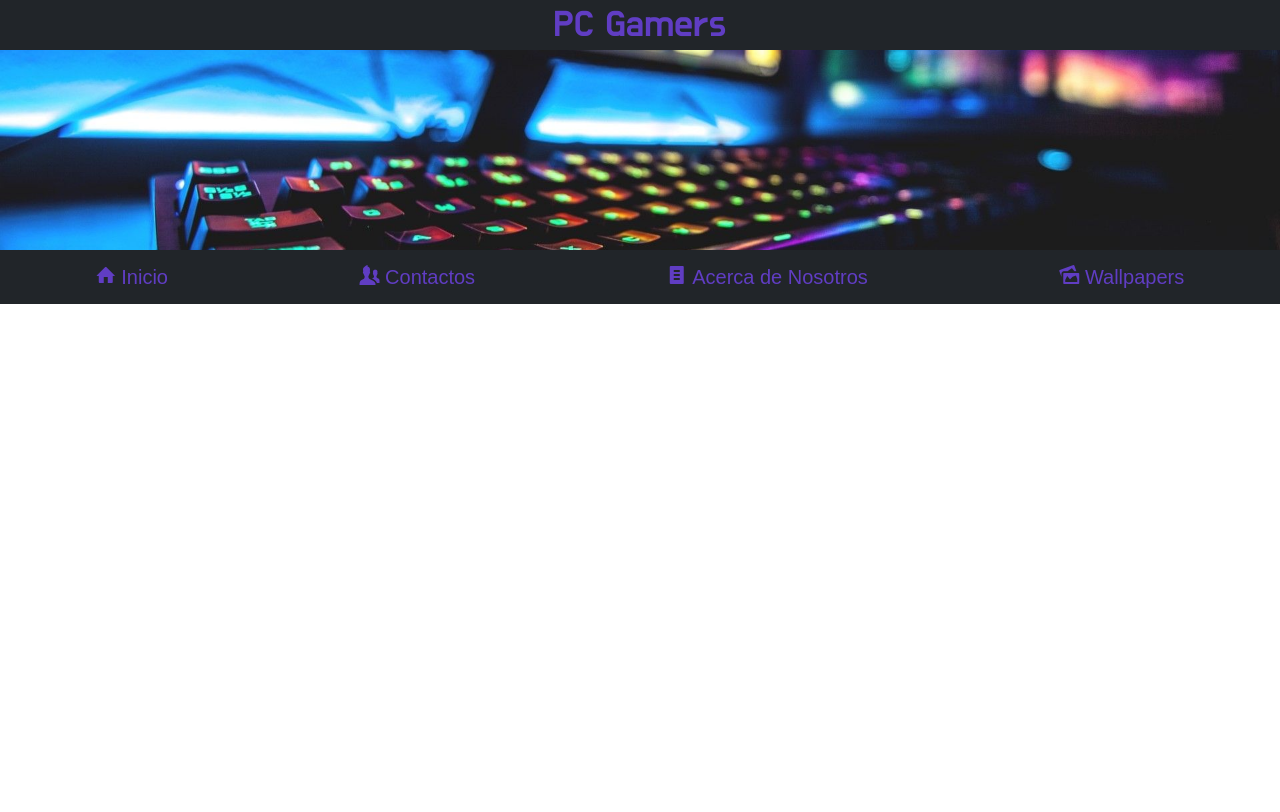
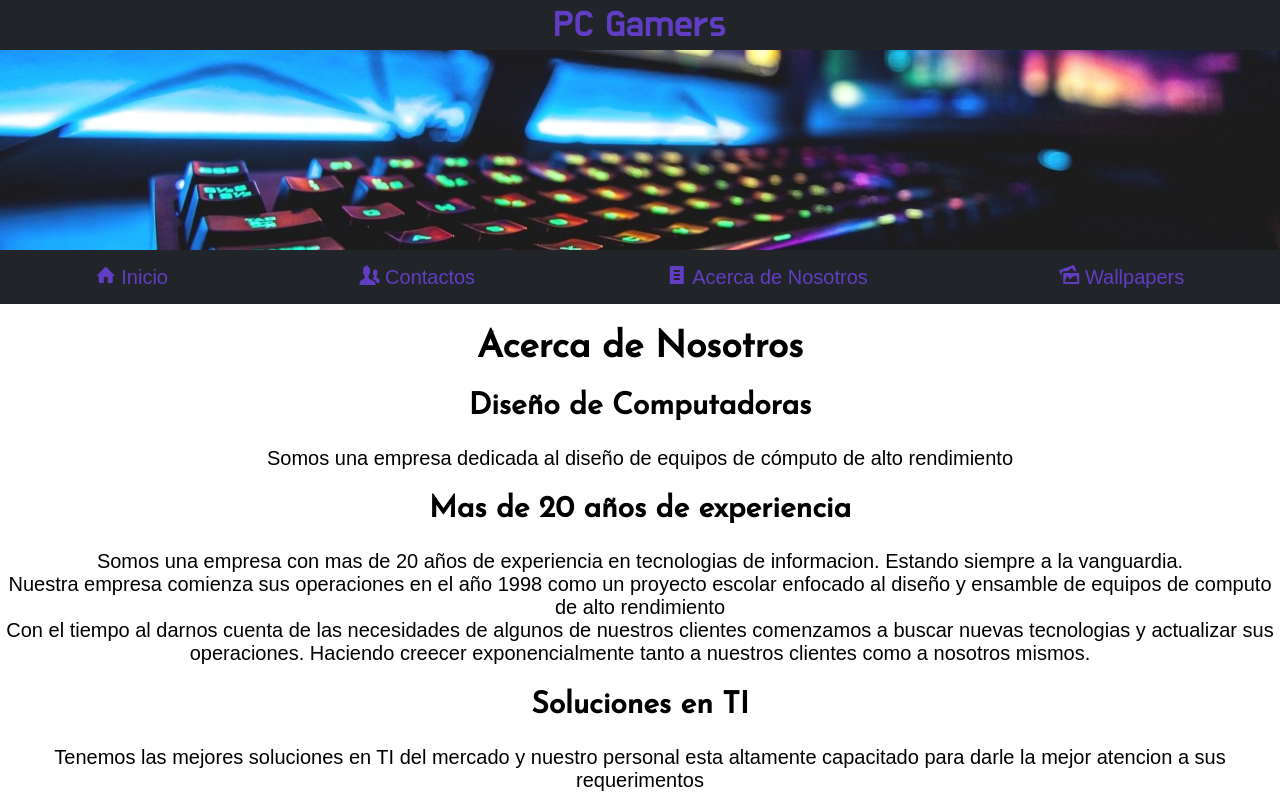
Before and after one commit to EliSebastian/PC_Gamers, a plain HTML site: page Acerca_Nosotros.html in a window 1280 px wide. Drawn offline with Linux system fonts and the light colour scheme; files whose address does not match are found by name; a web font is replaced by a local one.

Commit message:
0.10
Listo:
-Contactos
-Acerca de Nosotros
-Wallpapers

```diff
--- a/Acerca_Nosotros.html
+++ b/Acerca_Nosotros.html
@@ -10,6 +10,8 @@
         <!---->
         <link href="Estilos_CSS/Estilos_P.css" type="text/css" rel="stylesheet">
         <link rel="stylesheet" href="fonts/fonts.css" type="text/css">
+        <link rel="stylesheet" href="Estilos_CSS/style_Acerca_Nosotros.css" type="text/css">
+
 
     </head>
 
@@ -45,6 +47,24 @@
             </nav>
         </header> <!--Fin Cabezera de  la pagina-->
 
+         <div class="Cuerpo">
+
+             <h1>Acerca de Nosotros</h1>
+
+             <h2>Diseño de Computadoras</h2>
+             <p>Somos una empresa dedicada al diseño de equipos de cómputo de alto rendimiento</p>
+
+             <h2>Mas de 20 años de experiencia</h2>
+             <p>
+             Somos una empresa con mas de 20 años de experiencia en tecnologias de informacion. Estando siempre a la vanguardia. <br>
+             Nuestra empresa comienza sus operaciones en el año 1998 como un proyecto escolar enfocado al diseño y ensamble de equipos de computo de alto rendimiento <br>
+             Con el tiempo al darnos cuenta de las necesidades de algunos de nuestros clientes comenzamos a buscar nuevas tecnologias y actualizar sus operaciones. Haciendo creecer exponencialmente tanto a nuestros clientes como a nosotros mismos.
+             </p>
+
+             <h2>Soluciones en TI</h2>
+             <p>Tenemos las mejores soluciones en TI del mercado y nuestro personal esta altamente capacitado para darle la mejor atencion a sus requerimentos</p>
+
+         </div>
           <!-- Cuerpo o Contenido de la Pagina -->
 
 
--- /dev/null
+++ b/Estilos_CSS/style_Acerca_Nosotros.css
@@ -0,0 +1,28 @@
+@import url('https://fonts.googleapis.com/css2?family=Josefin+Sans&display=swap');
+
+.Cuerpo{
+
+    text-align: center;
+
+}
+
+.Cuerpo > h1 ,h2{
+
+    text-align: center;
+    font-family: 'Josefin Sans', sans-serif;
+}
+
+.Cuerpo > h1{
+
+    font-size: 37px;
+}
+
+.Cuerpo > h2{
+
+    font-size: 30px;
+}
+
+.Cuerpo > p{
+
+    font-size: 20px;
+}
--- a/Estilos_CSS/style_Descargas.css
+++ b/Estilos_CSS/style_Descargas.css
@@ -36,7 +36,7 @@
 
 #Compus:checked ~ .PC{
 
-    height: 100px;
+    height: 200px;
 }
 
 #Celulares{
@@ -46,5 +46,5 @@
 
 #Celulares:checked ~ .Cel{
 
-    height: 100px;
+    height: 200px;
 }
```
Also changed, not shown: Contactos.html (+0 -1 lines).
